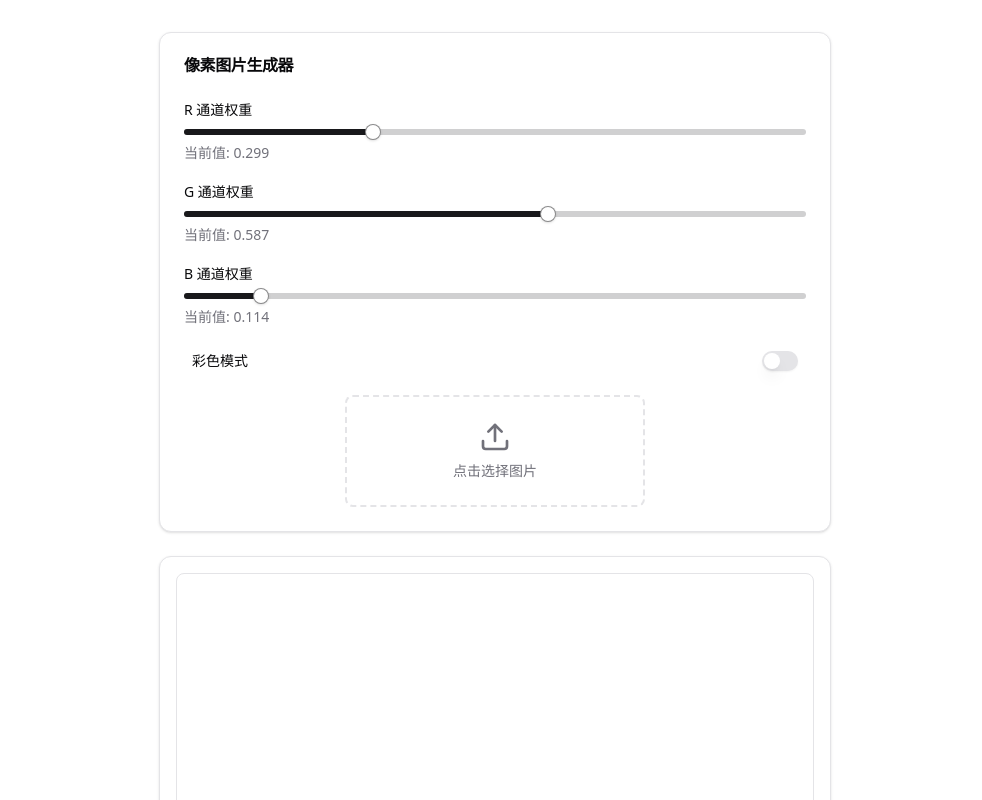
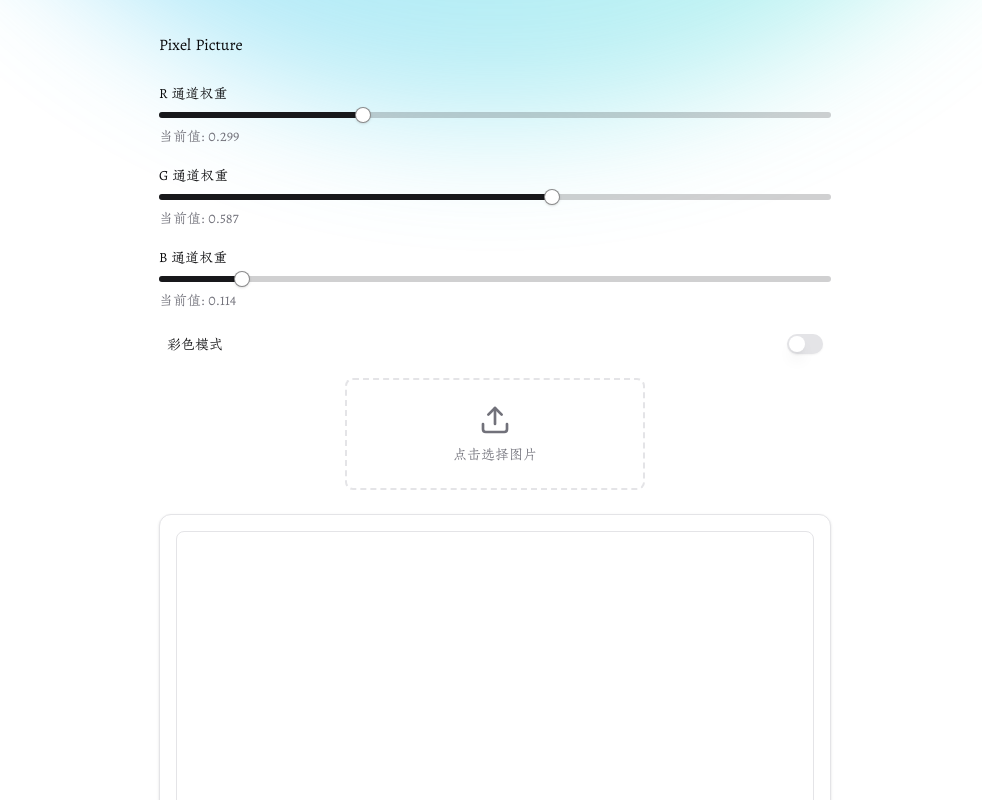
Before and after one commit to Maidang1/pixel-picture, a React (Vite) app: page / in a window 1280 px wide. Shown: the top 800 px of the page, without its empty margins (145-1127 px from the left). Built offline with nearby package versions, Linux system fonts and the light colour scheme.

Commit message:
feat: 添加 web 字体

```diff
--- a/src/App.tsx
+++ b/src/App.tsx
@@ -1,7 +1,7 @@
 import { useState, useRef, useEffect } from 'react'
 import { Label } from "@/components/ui/label"
 import { Slider } from "@/components/ui/slider"
-import { Card, CardContent, CardHeader, CardTitle } from "@/components/ui/card"
+import { Card, CardContent } from "@/components/ui/card"
 import { Button } from "@/components/ui/button"
 import { Upload, Download } from 'lucide-react'
 import { Switch } from "@/components/ui/switch"
@@ -130,13 +130,10 @@ function App() {
   };
 
   return (
-    <div className="min-h-screen bg-background p-4 md:p-8">
+    <div className="min-h-screen p-4 md:p-8">
+      <span className='md:rounded-full bg-gradient-to-t md:bg-gradient-to-r from-sky-400 to-teal-300 opacity-40 aspect-square blur-3xl absolute -z-10 w-[150%] md:w-full bottom-[calc(100%-120px)] left-1/2 -translate-x-1/2 md:left-0 md:translate-x-0'></span>
       <div className="container max-w-2xl mx-auto space-y-6">
-        <Card>
-          <CardHeader>
-            <CardTitle>像素图片生成器</CardTitle>
-          </CardHeader>
-          <CardContent className="space-y-6">
+        <div>Pixel Picture</div>
         <div className="space-y-4">
           <div className="space-y-2">
             <Label>R 通道权重</Label>
@@ -212,17 +209,11 @@ function App() {
             />
           </Label>
         </div>
-          </CardContent>
-        </Card>
 
         {isLoading && (
-          <Card>
-            <CardContent className="p-4">
           <div className="flex items-center justify-center text-muted-foreground">
             处理中...
           </div>
-            </CardContent>
-          </Card>
         )}
 
         <Card>
--- a/src/index.css
+++ b/src/index.css
@@ -66,3 +66,14 @@
     @apply bg-background text-foreground;
   }
 }
+
+@font-face {
+  font-family: 'Pixel';
+  src: url('./assets/font.woff2') format('woff2');
+  font-weight: normal;
+  font-style: normal;
+}
+
+#root {
+  font-family: 'Pixel', sans-serif;
+}
```
Also changed, not shown: src/assets/font.woff2 (added). Lines whose indentation alone changed are shown as unchanged.
